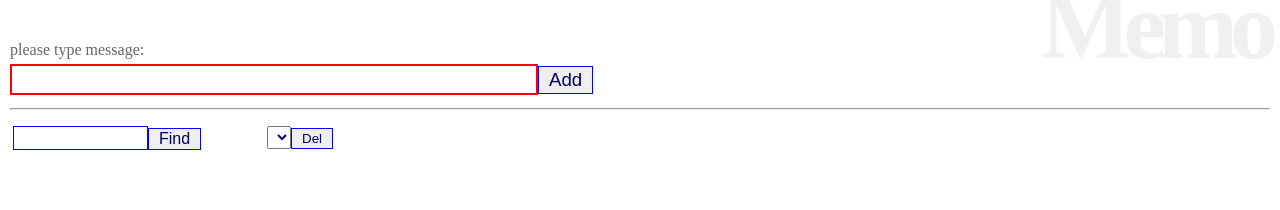
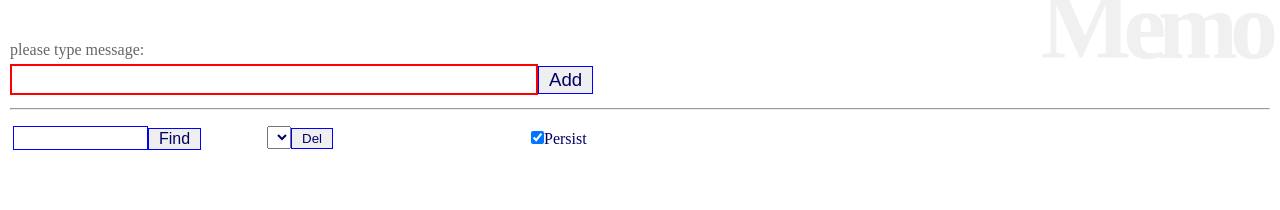
Before and after one commit to takuyaw-w/react_practice, a React (Create React App) app: page / in a window 1280 px wide. Shown: the top 210 px of the page. Built offline with nearby package versions, Linux system fonts and the light colour scheme.

Commit message:
list4-20

```diff
--- a/src/App.js
+++ b/src/App.js
@@ -5,6 +5,7 @@ import Memo from "./memo/Memo";
 import AddForm from "./memo/AddForm";
 import FindForm from "./memo/FindForm";
 import DelForm from "./memo/DelForm";
+import PersistForm from './memo/PersistForm';
 
 class App extends Component {
   td = {
@@ -26,6 +27,7 @@ class App extends Component {
             <tr>
               <td style={this.td}><FindForm /></td>
               <td style={this.td}><DelForm /></td>
+              <td style={this.td}><PersistForm /></td>
             </tr>
           </tbody>
         </table>
```
